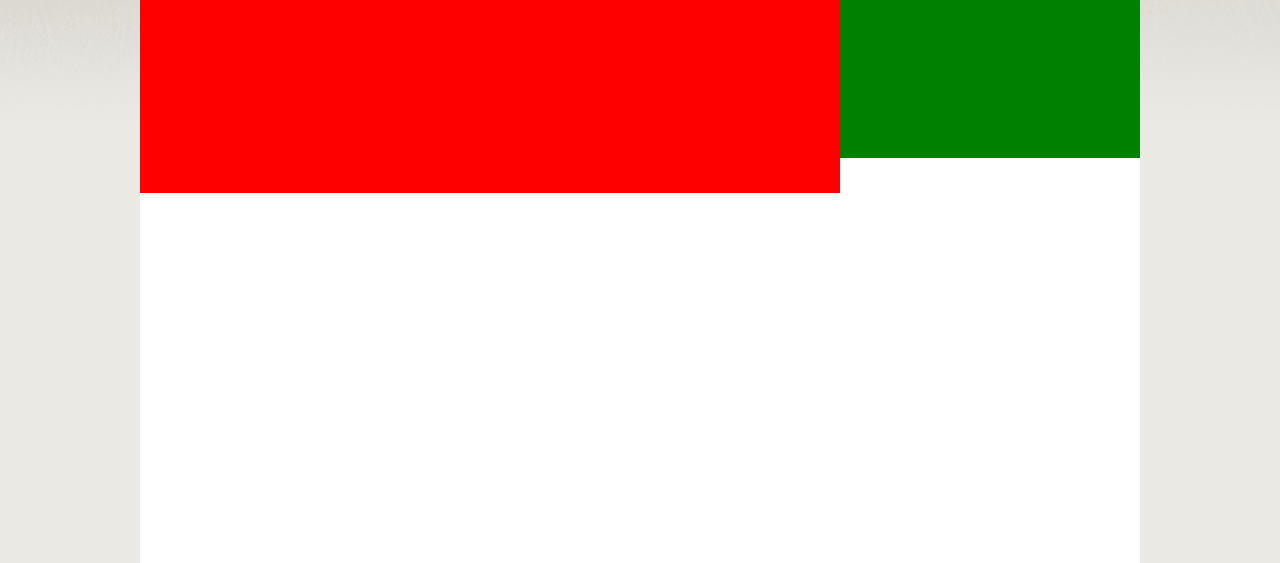
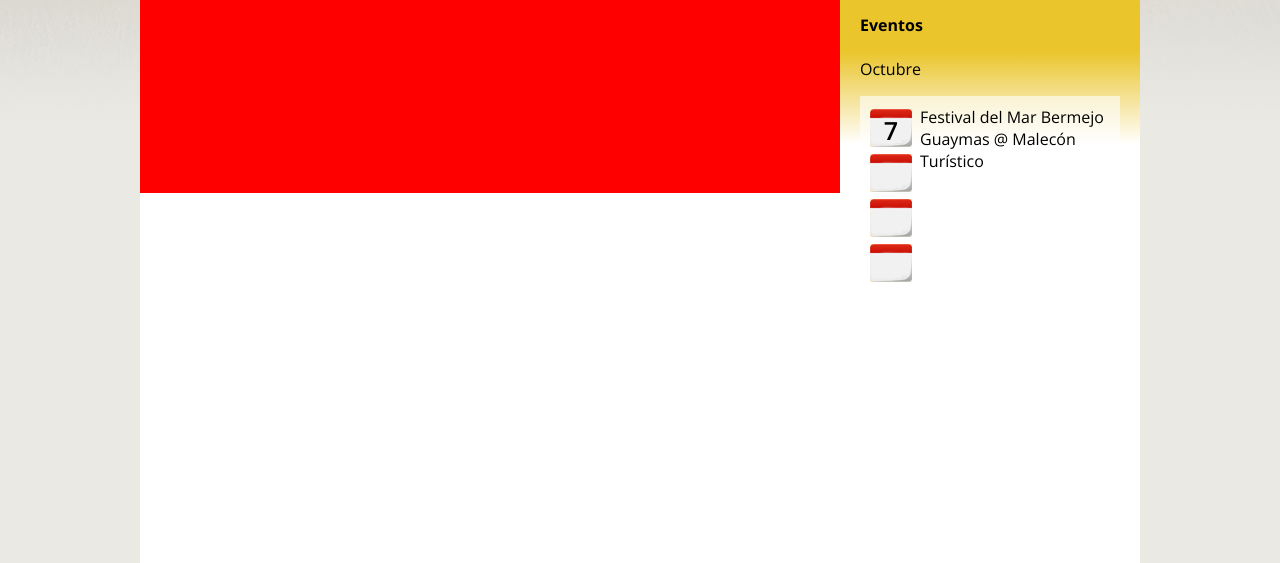
Before and after one commit to alonso-gomez/topico, a plain HTML site: page san-carlos/index.html in a window 1280 px wide. Shown: the part 537-1100 px from the top of the page. Drawn offline with nearby package versions, Linux system fonts and the light colour scheme.

Commit message:
Proyecto al dia 10 de octubre de 2023

```diff
--- a/san-carlos/css/css_main.css
+++ b/san-carlos/css/css_main.css
@@ -109,12 +109,47 @@ body {
 }
 
 #sidebar {
-	width: 300px;
-	height: 200px;
-	background-color: green;
+	width: 260px;
+	background: rgb(234,197,44);
+	background: linear-gradient(180deg, rgba(234,197,44,1) 25%, rgba(255,255,255,1) 50%);
 	position: absolute;
 	top: -35px;
 	right: 0px;
+	padding: 35px 20px;
+}
+
+#calendar_events {
+	background-color: rgba(255,255,255,0.6);
+	padding: 10px;
+}
+
+#calendar_events p {
+	margin: 0;
+	padding: 0;
+}
+
+#calendar_events li {
+	height: 45px;
+	background: url('../images/bgFecha.png') no-repeat left;
+	padding-left: 50px;
+	position: relative;
+}
+
+.calendar_events_title {
+
+}
+
+.calendar_events_location {
+
+}
+
+.calendar_events_date {
+	font-size: 25px;
+	position: absolute;
+	top: 7px;
+	left: 0px;
+	width: 42px;
+	text-align: center;
 }
 
 
@@ -134,3 +169,9 @@ body {
 .txt_bold {
 	font-weight: 700;
 }
+
+.list_reset {
+	margin: 0;
+	padding: 0;
+	list-style-type: none;
+}
--- a/san-carlos/index.html
+++ b/san-carlos/index.html
@@ -27,7 +27,20 @@
 		</header>
 		<div id="wrapper_content">
 			<section id="main_content"></section>
-			<aside id="sidebar"></aside>
+			<aside id="sidebar">
+				<h4 id="calendar_title">Eventos</h4>
+				<p id="calendar_month">Octubre</p>
+				<ul id="calendar_events" class="list_reset">
+					<li>
+						<p class="calendar_events_title">Festival del Mar Bermejo</p>
+						<p class="calendar_events_location">Guaymas @ Malecón Turístico</p>
+						<p class="calendar_events_date txt_semibold">7</p>
+					</li>
+					<li></li>
+					<li></li>
+					<li></li>
+				</ul>
+			</aside>
 		</div>
 		<footer id="main_footer">
 
```
